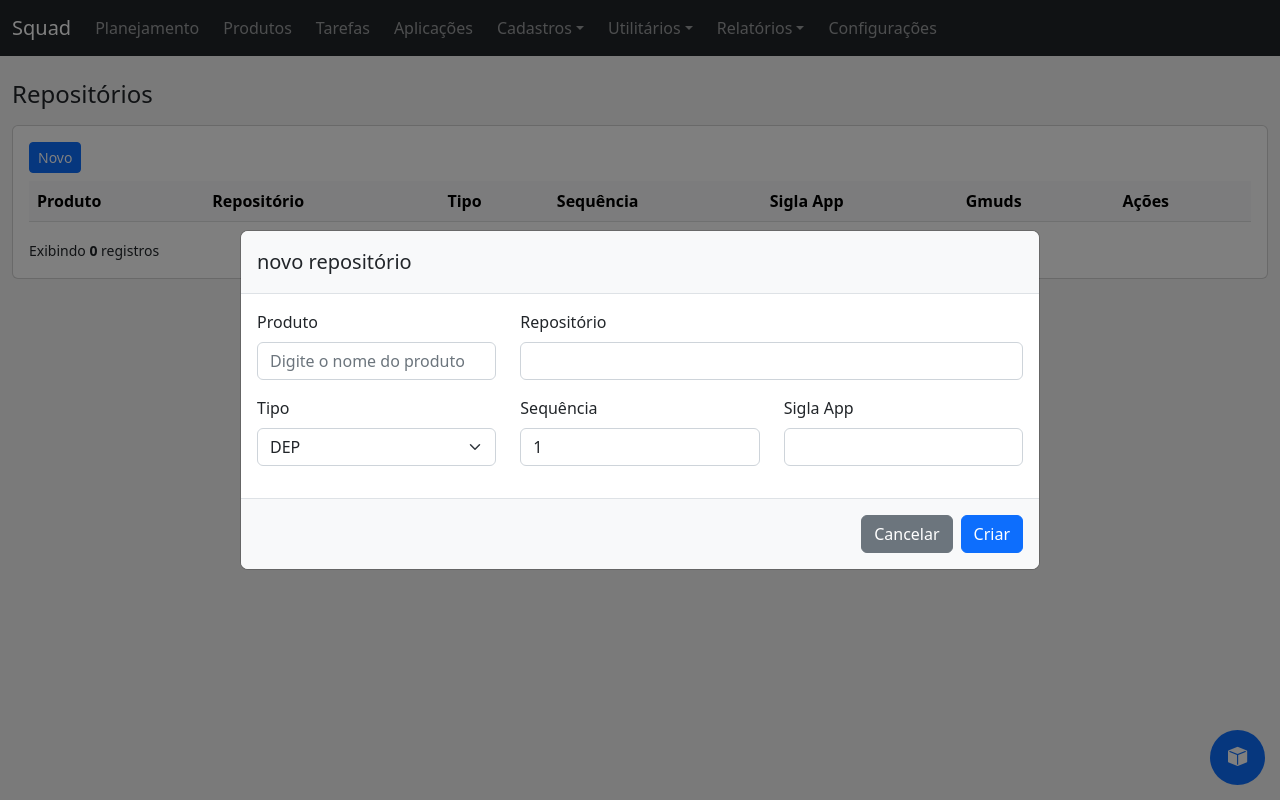
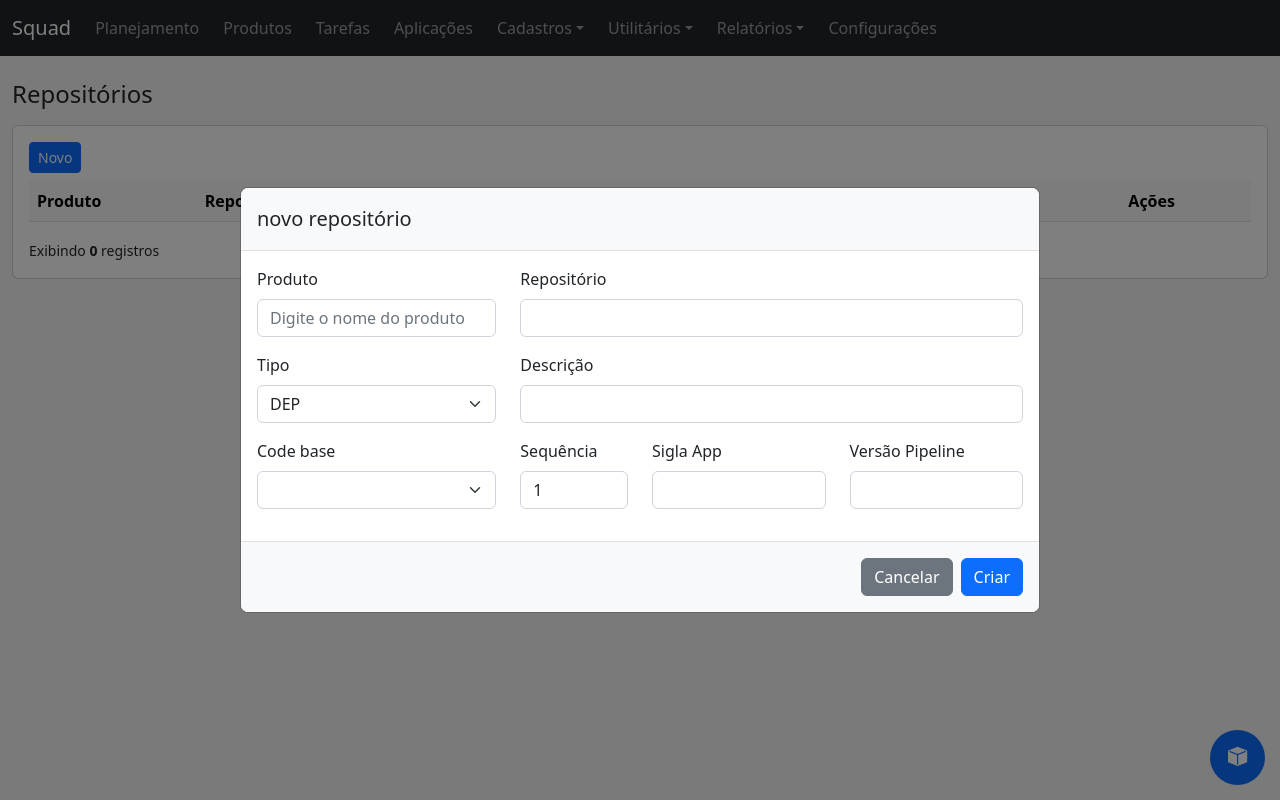
Before and after one commit to angelitocsg/squad-board, a React (Create React App) app: page /cadastros/repositorios in a window 1280 px wide. Both pictures are taken after a click on the button "Novo". Built offline with nearby package versions, Linux system fonts and the light colour scheme.

Commit message:
feat: new repo fields

```diff
--- a/src/modules/repositorios/application/data/RepoModel.ts
+++ b/src/modules/repositorios/application/data/RepoModel.ts
@@ -1,4 +1,5 @@
 import Repo from "../../domain/Repo";
+import { TCodeBase } from "../../types/CodeBaseType";
 import { RepositoryType, TRepository } from "../../types/RepositoryType";
 
 export default class RepoModel {
@@ -9,6 +10,9 @@ export default class RepoModel {
   type: TRepository = RepositoryType.DEP;
   deploySequence: number = 1.0;
   siglaApp?: string = "";
+  description?: string = "";
+  codeBase?: TCodeBase;
+  pipelineVersion?: string = "";
 
   static fromDomain(entity: Repo): RepoModel {
     return {
@@ -18,6 +22,9 @@ export default class RepoModel {
       type: entity.type,
       deploySequence: entity.deploySequence,
       siglaApp: entity.siglaApp,
+      description: entity.description,
+      codeBase: entity.codeBase,
+      pipelineVersion: entity.pipelineVersion,
     };
   }
 }
--- a/src/modules/repositorios/application/pages/form.tsx
+++ b/src/modules/repositorios/application/pages/form.tsx
@@ -5,6 +5,7 @@ import FormInput from "../../../core/components/FormInput";
 import FormInputFilter from "../../../core/components/FormInputFilter";
 import SelectInput, { ISelectOptions } from "../../../core/components/SelectInput";
 import ProductRepository from "../../../produto-digital/repository/ProductRepository";
+import { CodeBaseType } from "../../types/CodeBaseType";
 import { RepositoryType } from "../../types/RepositoryType";
 import RepoModel from "../data/RepoModel";
 
@@ -21,6 +22,18 @@ const RepoForm = ({ data, onChange }: IProps) => {
   const repositoryTypes = () => {
     var items = Object.keys(RepositoryType);
     var values = Object.values(RepositoryType);
+    return [
+      { label: "", value: "" },
+      ...items.map((item, i) => ({
+        label: item.replace("_", " "),
+        value: values[i],
+      })),
+    ];
+  };
+
+  const codeBaseTypes = () => {
+    var items = Object.keys(CodeBaseType);
+    var values = Object.values(CodeBaseType);
     return [
       { label: "", value: "" },
       ...items.map((item, i) => ({
@@ -94,7 +107,27 @@ const RepoForm = ({ data, onChange }: IProps) => {
             onChange={handleChange}
           />
         </div>
-        <div className="col">
+        <div className="col-8">
+          <FormInput
+            type="text"
+            label="Descrição"
+            field="description"
+            value={state.description}
+            onChange={handleChange}
+          />
+        </div>
+      </div>
+      <div className="row">
+        <div className="col-4">
+          <SelectInput
+            label="Code base"
+            field="codeBase"
+            value={state.codeBase}
+            options={codeBaseTypes()}
+            onChange={handleChange}
+          />
+        </div>
+        <div className="col-2">
           <FormInput
             type="text"
             label="Sequência"
@@ -112,6 +145,15 @@ const RepoForm = ({ data, onChange }: IProps) => {
             onChange={handleChange}
           />
         </div>
+        <div className="col">
+          <FormInput
+            type="text"
+            label="Versão Pipeline"
+            field="pipelineVersion"
+            value={state.pipelineVersion}
+            onChange={handleChange}
+          />
+        </div>
       </div>
     </div>
   );
--- a/src/modules/repositorios/application/pages/useTableRepository.tsx
+++ b/src/modules/repositorios/application/pages/useTableRepository.tsx
@@ -12,9 +12,6 @@ import RepoRepository, { TFilterRepo } from "../../repository/RepoRepository";
 import RepoModel from "../data/RepoModel";
 import RepoStore from "../data/RepoStore";
 import RepoForm from "./form";
-import GmudRepository from "../../../gestao-mudanca/repository/GmudRepository";
-import GmudModel from "../../../gestao-mudanca/application/data/GmudModel";
-import { GmudStatus } from "../../../../enums/GmudStatus";
 
 const useTableRepository = () => {
   const modalService = useService<AppModalService>("AppModalService");
@@ -22,15 +19,13 @@ const useTableRepository = () => {
   const repoStore = useService<RepoStore>("RepoStore");
   const productRepository = useService<ProductRepository>("ProductRepository");
   const repoRepository = useService<RepoRepository>("RepoRepository");
-  const gmudRepository = useService<GmudRepository>("GmudRepository");
   const [products, setProducts] = useState<ProductModel[]>([]);
-  const [gmuds, setGmuds] = useState<GmudModel[]>([]);
   const [lines, setLines] = useState<RepoModel[]>([]);
 
   useEffect(() => {
     productRepository.getAll();
-    var subscriber = productRepository.data$.subscribe(items => {
-      setProducts(items.map(item => ProductModel.fromDomain(item)));
+    var subscriber = productRepository.data$.subscribe((items) => {
+      setProducts(items.map((item) => ProductModel.fromDomain(item)));
     });
     return () => {
       subscriber.unsubscribe();
@@ -38,27 +33,13 @@ const useTableRepository = () => {
   }, [productRepository]);
 
   useEffect(() => {
-    gmudRepository.getAll();
-    var subscriber = gmudRepository.data$.subscribe(items => {
-      setGmuds(items.map(item => GmudModel.fromDomain(item)));
-    });
-    return () => {
-      subscriber.unsubscribe();
-    };
-  }, [gmudRepository]);
-
-  useEffect(() => {
-    var subscriber = repoRepository.data$.subscribe(items => {
+    var subscriber = repoRepository.data$.subscribe((items) => {
       setLines(
-        items.map(item => {
+        items.map((item) => {
           return {
             ...RepoModel.fromDomain(item),
-            product: products.find(x => x.id === item.productId)?.name,
+            product: products.find((x) => x.id === item.productId)?.name,
             repoName: item.repository.split("/")[1],
-            gmuds:
-              gmuds
-                .filter(x => x.status !== GmudStatus.CANCELADA)
-                .filter(x => x.repositoryId === item.id)?.length ?? 0,
           };
         }),
       );
@@ -66,7 +47,7 @@ const useTableRepository = () => {
     return () => {
       subscriber.unsubscribe();
     };
-  }, [gmuds, products, repoRepository]);
+  }, [products, repoRepository]);
 
   const loadRepositories = (filter?: TFilterRepo) => {
     repoRepository.getAll(filter);
@@ -106,6 +87,9 @@ const useTableRepository = () => {
         model.type,
         model.deploySequence,
         model.siglaApp,
+        model.description,
+        model.codeBase,
+        model.pipelineVersion,
       );
       if (!model.id) repoRepository.create(repo);
       else repoRepository.update(model.id, repo.updateId(model.id));
@@ -127,7 +111,7 @@ const useTableRepository = () => {
         children: () => (
           <RepoForm
             data={model}
-            onChange={state => {
+            onChange={(state) => {
               repoStore.updateCurrent(state);
             }}
           />
@@ -137,7 +121,7 @@ const useTableRepository = () => {
   };
 
   const handleEdit = (line: RepoModel) => {
-    const model = lines.find(x => x.id === line.id);
+    const model = lines.find((x) => x.id === line.id);
     if (!model) return;
     modalService
       .config({
@@ -148,7 +132,7 @@ const useTableRepository = () => {
         children: () => (
           <RepoForm
             data={model}
-            onChange={state => {
+            onChange={(state) => {
               repoStore.updateCurrent(state);
             }}
           />
@@ -162,8 +146,8 @@ const useTableRepository = () => {
     { field: "repoName", title: "Repositório" },
     { field: "type", title: "Tipo" },
     { field: "deploySequence", title: "Sequência" },
+    { field: "codeBase", title: "Code base" },
     { field: "siglaApp", title: "Sigla App" },
-    { field: "gmuds", title: "Gmuds" },
   ];
 
   const tActionsView: IActions[] = [
--- a/src/modules/repositorios/domain/Repo.ts
+++ b/src/modules/repositorios/domain/Repo.ts
@@ -1,5 +1,6 @@
 import { v4 as uuidv4 } from "uuid";
 
+import { TCodeBase } from "../types/CodeBaseType";
 import { TRepository } from "../types/RepositoryType";
 
 export default class Repo {
@@ -27,6 +28,18 @@ export default class Repo {
   get siglaApp() {
     return this._siglaApp;
   }
+  private _description?: string;
+  get description() {
+    return this._description;
+  }
+  private _codeBase?: TCodeBase;
+  get codeBase() {
+    return this._codeBase;
+  }
+  private _pipelineVersion?: string;
+  get pipelineVersion() {
+    return this._pipelineVersion;
+  }
 
   private constructor(
     id: string,
@@ -35,6 +48,9 @@ export default class Repo {
     type: TRepository,
     deploySequence: number = 1.0,
     siglaApp?: string,
+    description?: string,
+    codeBase?: TCodeBase,
+    pipelineVersion?: string,
   ) {
     this._id = id;
     this._productId = productId;
@@ -42,6 +58,9 @@ export default class Repo {
     this._type = type;
     this._deploySequence = deploySequence;
     this._siglaApp = siglaApp;
+    this._description = description;
+    this._codeBase = codeBase;
+    this._pipelineVersion = pipelineVersion;
   }
 
   updateId(id: string): Repo {
@@ -56,12 +75,27 @@ export default class Repo {
     type: TRepository,
     deploySequence: number = 1.0,
     siglaApp?: string,
+    description?: string,
+    codeBase?: TCodeBase,
+    pipelineVersion?: string,
   ) {
     if (!productId) throw Error("O produto deve ser informado");
     if (!repository) throw Error("O repositório deve ser informado");
     if (!type) throw Error("O tipo deve ser informado");
+    if (!codeBase) throw Error("O code base deve ser informado");
+    if (!pipelineVersion) throw Error("A versão da pipeline deve ser informada");
     const id = uuidv4();
-    return new Repo(id, productId, repository, type, deploySequence, siglaApp);
+    return new Repo(
+      id,
+      productId,
+      repository,
+      type,
+      deploySequence,
+      siglaApp,
+      description,
+      codeBase,
+      pipelineVersion,
+    );
   }
 
   static restore(
@@ -71,7 +105,20 @@ export default class Repo {
     type: TRepository,
     deploySequence: number = 1.0,
     siglaApp?: string,
+    description?: string,
+    codeBase?: TCodeBase,
+    pipelineVersion?: string,
   ) {
-    return new Repo(id, productId, repository, type, deploySequence, siglaApp);
+    return new Repo(
+      id,
+      productId,
+      repository,
+      type,
+      deploySequence,
+      siglaApp,
+      description,
+      codeBase,
+      pipelineVersion,
+    );
   }
 }
--- a/src/modules/repositorios/repository/RepoDTO.ts
+++ b/src/modules/repositorios/repository/RepoDTO.ts
@@ -1,4 +1,5 @@
 import Repo from "../domain/Repo";
+import { TCodeBase } from "../types/CodeBaseType";
 import { TRepository } from "../types/RepositoryType";
 
 export default class RepoDTO {
@@ -8,6 +9,9 @@ export default class RepoDTO {
   type!: TRepository;
   deploySequence!: number;
   siglaApp?: string;
+  description?: string;
+  codeBase?: TCodeBase;
+  pipelineVersion?: string;
 
   constructor(repo: Repo) {
     this.id = repo.id;
@@ -16,6 +20,9 @@ export default class RepoDTO {
     this.type = repo.type;
     this.deploySequence = repo.deploySequence;
     this.siglaApp = repo.siglaApp;
+    this.description = repo.description;
+    this.codeBase = repo.codeBase;
+    this.pipelineVersion = repo.pipelineVersion;
   }
 
   static toDomain(dto: RepoDTO) {
@@ -26,6 +33,9 @@ export default class RepoDTO {
       dto.type,
       dto.deploySequence,
       dto.siglaApp,
+      dto.description ?? "",
+      dto.codeBase,
+      dto.pipelineVersion ?? "",
     );
   }
 
--- /dev/null
+++ b/src/modules/repositorios/types/CodeBaseType.ts
@@ -0,0 +1,18 @@
+export enum CodeBaseType {
+  TERRAFORM = "terraform",
+  CLOUDFORMATION = "cloudformation",
+  ANGULAR = "angular",
+  CSHARP_DOTNET = "csharp_dotnet",
+  GO = "go_lang",
+  JAVA_KOTLIN = "java_kotlin",
+  NODE_JS = "node_js",
+}
+
+export type TCodeBase =
+  | CodeBaseType.TERRAFORM
+  | CodeBaseType.CLOUDFORMATION
+  | CodeBaseType.ANGULAR
+  | CodeBaseType.CSHARP_DOTNET
+  | CodeBaseType.GO
+  | CodeBaseType.JAVA_KOTLIN
+  | CodeBaseType.NODE_JS;
```
Also changed, not shown: src/modules/repositorios/repository/RepoRepositoryLocalStorage.ts (+9 -7 lines).
